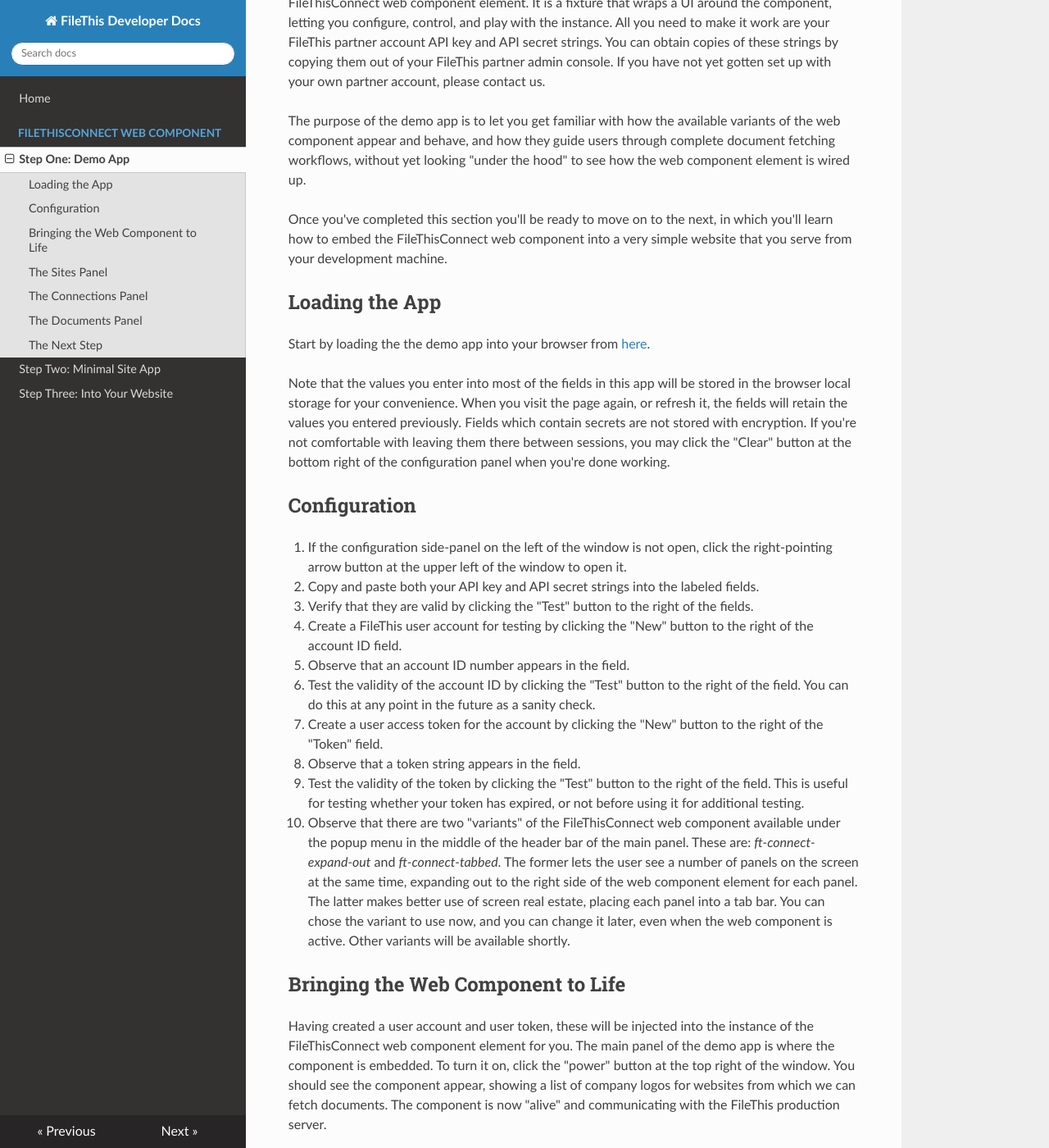
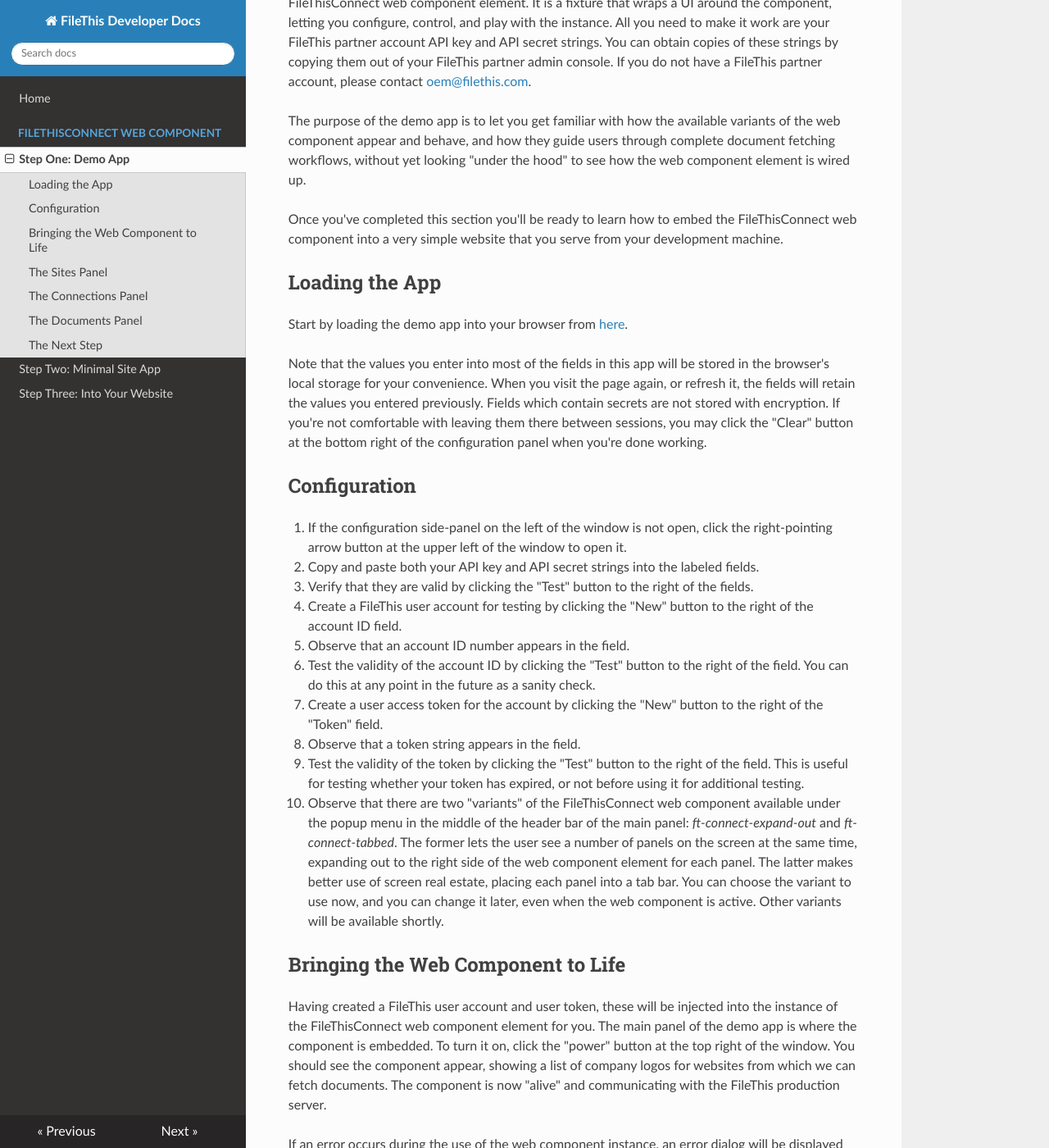
Before and after one commit to filethis/developer-docs, an MkDocs documentation site: the page built from docs/ft-connect-demo.md, in a window 1280 px wide and 1400 px high, scrolled down 651 px. Shown: the whole window at 82% size. Built offline with MkDocs 1.6.1, drawn with Linux system fonts in a browser that asks for light colours; nearby versions of some CDN libraries; old or Windows-style settings are respelled for this version of MkDocs; some of the changed text lies outside the part shown.

Commit message:
Made edits from Gary

```diff
--- a/docs/ft-connect-demo.md
+++ b/docs/ft-connect-demo.md
@@ -2,17 +2,17 @@
 
 ![Thumbnail](img/ft-connect-demo.png)
 
-The _FileThisConnect Demo_ is a single-page application that embeds an instance of the FileThisConnect web component element. It is a fixture that wraps a UI around the component, letting you configure, control, and play with the instance. All you need to make it work are your FileThis partner account API key and API secret strings. You can obtain copies of these strings by copying them out of your FileThis partner admin console. If you have not yet gotten set up with your own partner account, please contact us.
+The _FileThisConnect Demo_ is a single-page application that embeds an instance of the FileThisConnect web component element. It is a fixture that wraps a UI around the component, letting you configure, control, and play with the instance. All you need to make it work are your FileThis partner account API key and API secret strings. You can obtain copies of these strings by copying them out of your FileThis partner admin console. If you do not have a FileThis partner account, please contact <oem@filethis.com>.
 
 The purpose of the demo app is to let you get familiar with how the available variants of the web component appear and behave, and how they guide users through complete document fetching workflows, without yet looking "under the hood" to see how the web component element is wired up.
 
-Once you've completed this section you'll be ready to move on to the next, in which you'll learn how to embed the FileThisConnect web component into a very simple website that you serve from your development machine.
+Once you've completed this section you'll be ready to learn how to embed the FileThisConnect web component into a very simple website that you serve from your development machine.
 
 ## Loading the App
 
-Start by loading the the demo app into your browser from [here](https://filethis.github.io/ft-connect-demo/).
+Start by loading the demo app into your browser from [here](https://filethis.github.io/ft-connect-demo/).
 
-Note that the values you enter into most of the fields in this app will be stored in the browser local storage for your convenience. When you visit the page again, or refresh it, the fields will retain the values you entered previously. Fields which contain secrets are not stored with encryption. If you're not comfortable with leaving them there between sessions, you may click the "Clear" button at the bottom right of the configuration panel when you're done working.
+Note that the values you enter into most of the fields in this app will be stored in the browser's local storage for your convenience. When you visit the page again, or refresh it, the fields will retain the values you entered previously. Fields which contain secrets are not stored with encryption. If you're not comfortable with leaving them there between sessions, you may click the "Clear" button at the bottom right of the configuration panel when you're done working.
 
 ## Configuration
 
@@ -25,12 +25,12 @@
 7. Create a user access token for the account by clicking the "New" button to the right of the "Token" field.
 8. Observe that a token string appears in the field.
 9. Test the validity of the token by clicking the "Test" button to the right of the field. This is useful for testing whether your token has expired, or not before using it for additional testing.
-10. Observe that there are two "variants" of the FileThisConnect web component available under the popup menu in the middle of the header bar of the main panel. These are: _ft-connect-expand-out_ and _ft-connect-tabbed_. The former lets the user see a number of panels on the screen at the same time, expanding out to the right side of the web component element for each panel. The latter makes better use of screen real estate, placing each panel into a tab bar. You can chose the variant to use now, and you can change it later, even when the web component is active. Other variants will be available shortly.
+10. Observe that there are two "variants" of the FileThisConnect web component available under the popup menu in the middle of the header bar of the main panel: _ft-connect-expand-out_ and _ft-connect-tabbed_. The former lets the user see a number of panels on the screen at the same time, expanding out to the right side of the web component element for each panel. The latter makes better use of screen real estate, placing each panel into a tab bar. You can choose the variant to use now, and you can change it later, even when the web component is active. Other variants will be available shortly.
 
 
 ## Bringing the Web Component to Life
 
-Having created a user account and user token, these will be injected into the instance of the FileThisConnect web component element for you. The main panel of the demo app is where the component is embedded. To turn it on, click the "power" button at the top right of the window. You should see the component appear, showing a list of company logos for websites from which we can fetch documents. The component is now "alive" and communicating with the FileThis production server.
+Having created a FileThis user account and user token, these will be injected into the instance of the FileThisConnect web component element for you. The main panel of the demo app is where the component is embedded. To turn it on, click the "power" button at the top right of the window. You should see the component appear, showing a list of company logos for websites from which we can fetch documents. The component is now "alive" and communicating with the FileThis production server.
 
 If an error occurs during the use of the web component instance, an error dialog will be displayed by the demo app, and the component will be turned off, as indicated by the power button at the top right. The expiration of the user token is one such error case. When you embed the component into your product's website, you will likely wire up your own handler for error events to deal with things in your own way.
 
```
Also changed, not shown: other parts of docs/ft-connect-demo.md (+1 -1 lines), docs/ft-connect-minimal-site.md (+7 -7 lines), docs/ft-into-partner-website.md (+1 -1 lines), docs/index.md (+4 -4 lines).
